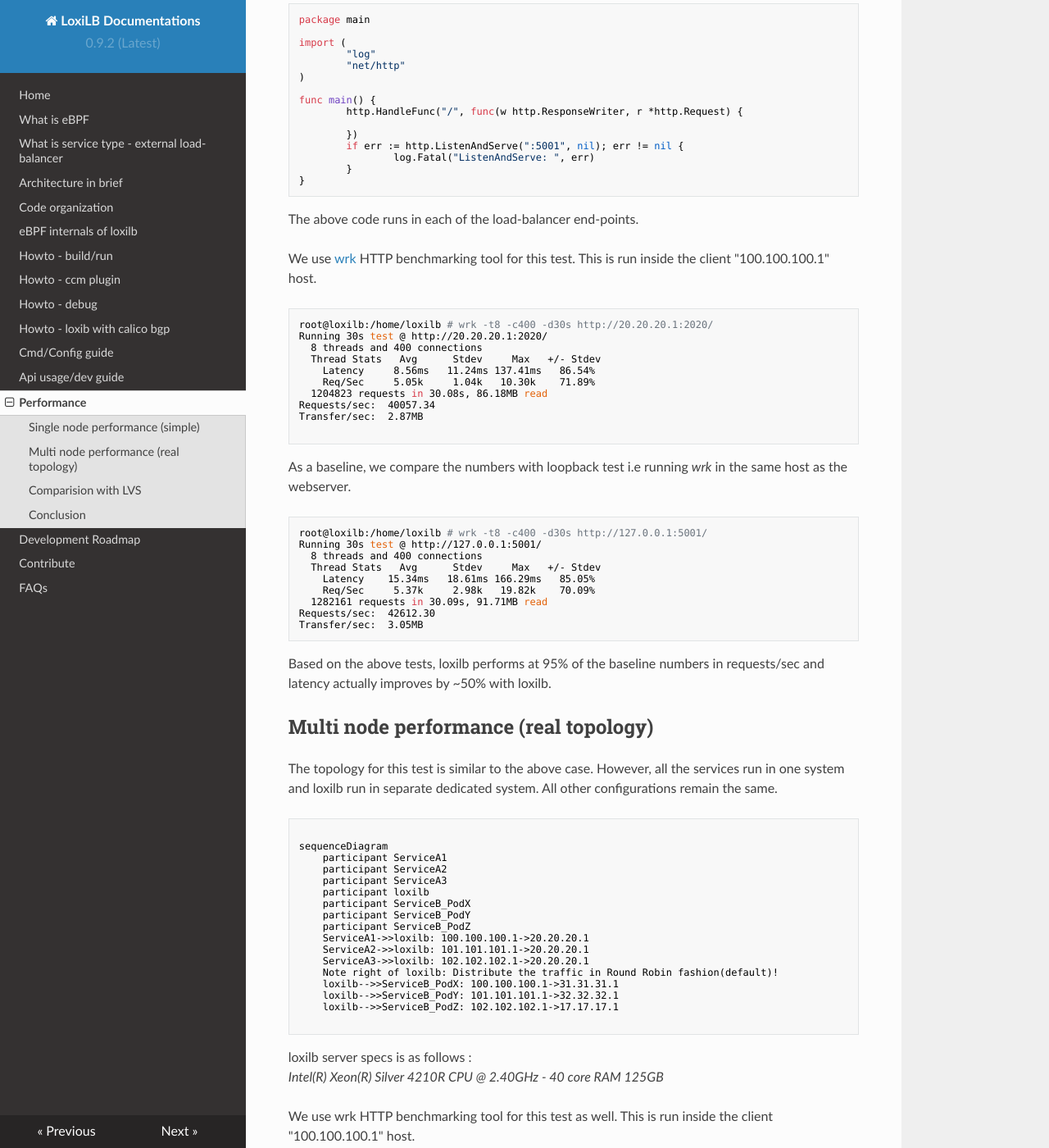
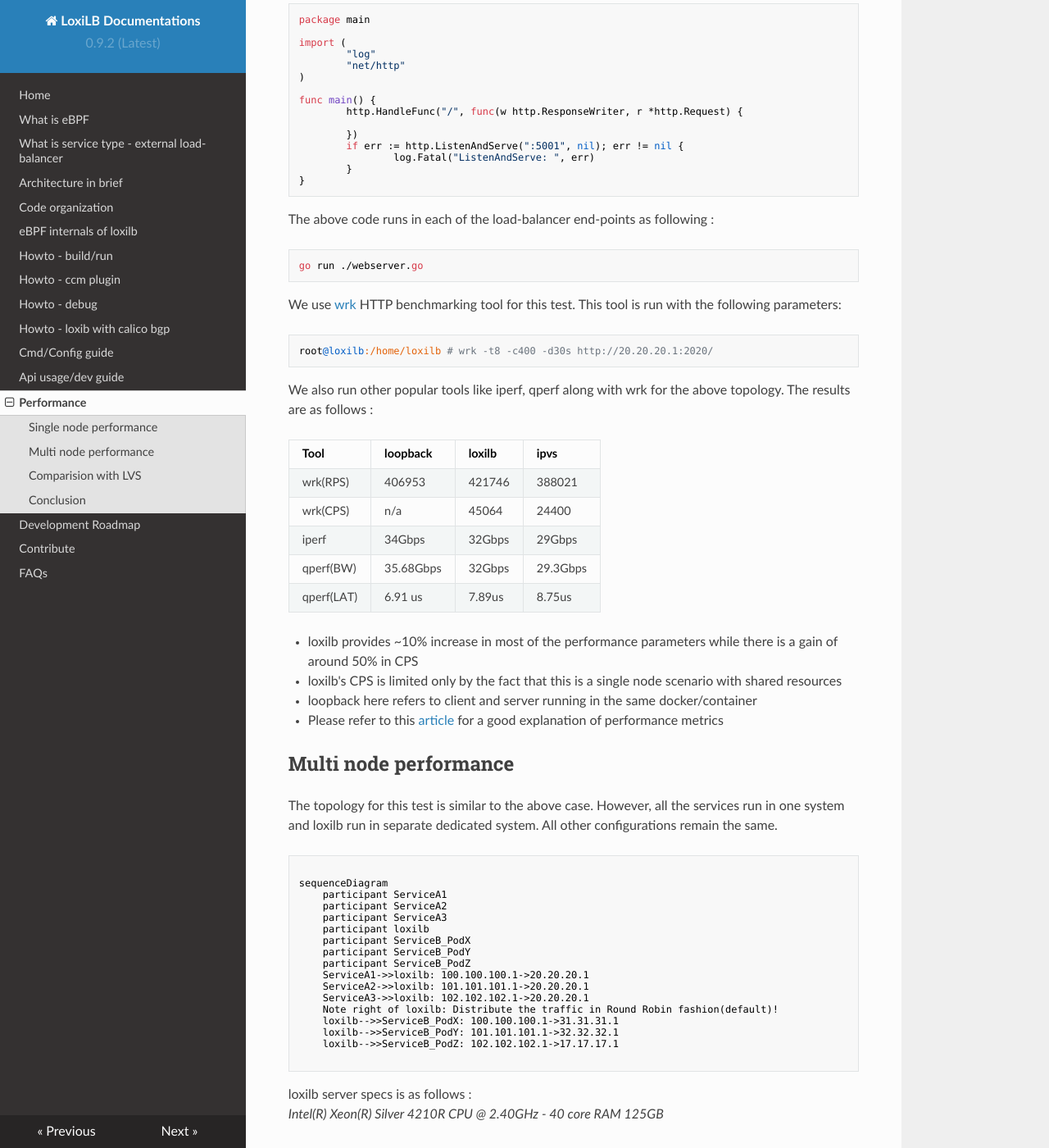
Before and after one commit to loxilb-io/loxilbdocs, an MkDocs documentation site: the page built from docs/perf.md, in a window 1280 px wide and 1400 px high, scrolled down 620 px. Shown: the whole window at 82% size. Built offline with MkDocs 1.6.1, drawn with Linux system fonts in a browser that asks for light colours; nearby versions of some CDN libraries; some of the changed text lies outside the part shown.

Commit message:
Update perf.md

````diff
--- a/docs/perf.md
+++ b/docs/perf.md
@@ -1,12 +1,12 @@
 # loxilb Performance
 
-## Single node performance (simple)
+## Single node performance
 
-loxilb is running as a docker inside a VM. The VM is assigned the following resources :
+loxilb is running as a docker in bare metal server :
 
-*Intel(R) Core(TM) i7-4770HQ CPU @ 2.20GHz - 2 core RAM 4GB*
+*Intel(R) Xeon(R) Silver 4210R CPU @ 2.40GHz- 40 core RAM 124GB*
 
-All the other hosts are simulated with docker pods inside the same VM. The following command can be used to configure lb for the given topology:
+All hosts/LB nodes are simulated with docker pods inside a single node. The following command can be used to configure lb for the given topology:
 
 ```
 # loxicmd create lb 20.20.20.1 --tcp=2020:5001 --endpoints=31.31.31.1:1,32.32.32.1:1,17.17.17.1:1
@@ -14,7 +14,7 @@ All the other hosts are simulated with docker pods inside the same VM. The follo
 
 ```mermaid
 graph LR;
-    A[100.100.100.1]-->B[loxilb];
+    A[20.20.20.1]-->B[loxilb];
     B-->C[31.31.31.1];
     B-->D[32.32.32.1];
     B-->E[17.17.17.1];
@@ -38,39 +38,34 @@ func main() {
         }
 }
 ```
-The above code runs in each of the load-balancer end-points.
+The above code runs in each of the load-balancer end-points as following :
 
-We use [wrk](https://github.com/wg/wrk) HTTP benchmarking tool for this test. This is run inside the client "100.100.100.1" host.
+```
+go run ./webserver.go
+```
+
+We use [wrk](https://github.com/wg/wrk) HTTP benchmarking tool for this test. This tool is run with the following parameters:
 
 ```
 root@loxilb:/home/loxilb # wrk -t8 -c400 -d30s http://20.20.20.1:2020/
-Running 30s test @ http://20.20.20.1:2020/
-  8 threads and 400 connections
-  Thread Stats   Avg      Stdev     Max   +/- Stdev
-    Latency     8.56ms   11.24ms 137.41ms   86.54%
-    Req/Sec     5.05k     1.04k   10.30k    71.89%
-  1204823 requests in 30.08s, 86.18MB read
-Requests/sec:  40057.34
-Transfer/sec:  2.87MB
-
 ```
 
-As a baseline, we compare the numbers with loopback test i.e running *wrk* in the same host as the webserver.
-```
-root@loxilb:/home/loxilb # wrk -t8 -c400 -d30s http://127.0.0.1:5001/
-Running 30s test @ http://127.0.0.1:5001/
-  8 threads and 400 connections
-  Thread Stats   Avg      Stdev     Max   +/- Stdev
-    Latency    15.34ms   18.61ms 166.29ms   85.05%
-    Req/Sec     5.37k     2.98k   19.82k    70.09%
-  1282161 requests in 30.09s, 91.71MB read
-Requests/sec:  42612.30
-Transfer/sec:  3.05MB
-```
+We also run other popular tools like iperf, qperf along with wrk for the above topology. The results are as follows :
 
-Based on the above tests, loxilb performs at 95% of the baseline numbers in requests/sec and latency actually improves by ~50% with loxilb.
+| Tool  |loopback   |loxilb   |ipvs   |
+|---|---|---|---|
+|wrk(RPS) |406953| 421746  | 388021  |
+|wrk(CPS)| n/a  | 45064  |  24400 |
+|iperf   | 34Gbps  |32Gbps   | 29Gbps  |
+|qperf(BW)|35.68Gbps   | 32Gbps  |29.3Gbps    |
+|qperf(LAT)|6.91 us  |7.89us   |  8.75us  |
 
-## Multi node performance (real topology)
+* loxilb provides ~10% increase in most of the performance parameters while there is a gain of around 50% in CPS
+* loxilb's CPS is limited only by the fact that this is a single node scenario with shared resources
+* loopback here refers to client and server running in the same docker/container
+* Please refer to this [article](https://community.f5.com/t5/technical-articles/understanding-performance-metrics-and-network-traffic/ta-p/286109) for a good explanation of performance metrics
+
+## Multi node performance
 
 The topology for this test is similar to the above case. However, all the services run in one system and loxilb run in separate dedicated system. All other configurations remain the same.
 
````
